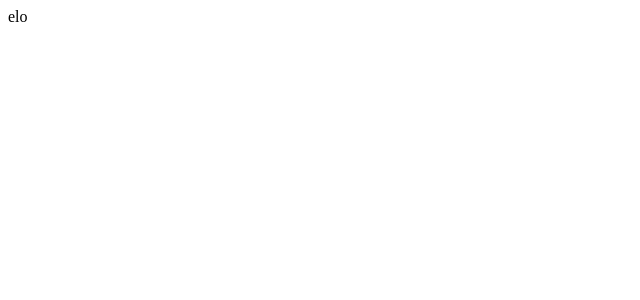
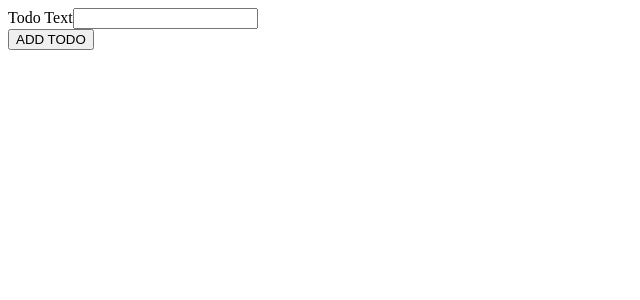
Before and after one commit to Kris1027/todo-typescript, a React (Vite) app: page / in a window 1280 px wide. Shown: the top 300 px of the page, without its empty margins (0-640 px from the left). Built offline with nearby package versions, Linux system fonts and the light colour scheme.

Commit message:
build todo functions

```diff
--- a/src/App.tsx
+++ b/src/App.tsx
@@ -1,5 +1,32 @@
-function App() {
-  return <div>elo</div>;
-}
+import { useState } from 'react';
+
+import { Todo } from './todo.models';
+
+import NewTodo from './components/NewTodo';
+import TodoList from './components/TodoList';
+
+const App: React.FC = () => {
+  const [todos, setTodos] = useState<Todo[]>([]);
+
+  const todoAddHandler = (text: string) => {
+    setTodos((prevTodos) => [
+      ...prevTodos,
+      { id: Math.random().toString(), text: text },
+    ]);
+  };
+
+  const todoDeleteHandler = (todoId: string) => {
+    setTodos((prevTodos) => {
+      return prevTodos.filter((todo) => todo.id !== todoId);
+    });
+  };
+
+  return (
+    <>
+      <NewTodo onAddTodo={todoAddHandler} />
+      <TodoList items={todos} onDeleteTodo={todoDeleteHandler} />
+    </>
+  );
+};
 
 export default App;
--- /dev/null
+++ b/src/components/NewTodo.tsx
@@ -0,0 +1,27 @@
+import { useRef } from 'react';
+
+type NewTodoProps = {
+  onAddTodo: (todoText: string) => void;
+};
+
+const NewTodo: React.FC<NewTodoProps> = (props) => {
+  const textInputRef = useRef<HTMLInputElement>(null);
+
+  const todoSubmitHandler = (event: React.FormEvent) => {
+    event.preventDefault();
+    const enteredText = textInputRef.current!.value;
+    props.onAddTodo(enteredText);
+  };
+
+  return (
+    <form onSubmit={todoSubmitHandler}>
+      <div>
+        <label htmlFor='todo-text'>Todo Text</label>
+        <input type='text' id='todo-text' ref={textInputRef} />
+      </div>
+      <button type='submit'>ADD TODO</button>
+    </form>
+  );
+};
+
+export default NewTodo;
--- /dev/null
+++ b/src/components/TodoList.tsx
@@ -0,0 +1,21 @@
+interface TodoListProps {
+  items: { id: string; text: string }[];
+  onDeleteTodo: (id: string) => void;
+}
+
+const TodoList: React.FC<TodoListProps> = (props) => {
+  return (
+    <ul>
+      {props.items.map((todo) => (
+        <li key={todo.id}>
+          <span>{todo.text}</span>
+          <button onClick={props.onDeleteTodo.bind(null, todo.id)}>
+            DELETE
+          </button>
+        </li>
+      ))}
+    </ul>
+  );
+};
+
+export default TodoList;
--- /dev/null
+++ b/src/todo.models.ts
@@ -0,0 +1,4 @@
+export interface Todo {
+  id: string;
+  text: string;
+}
```
